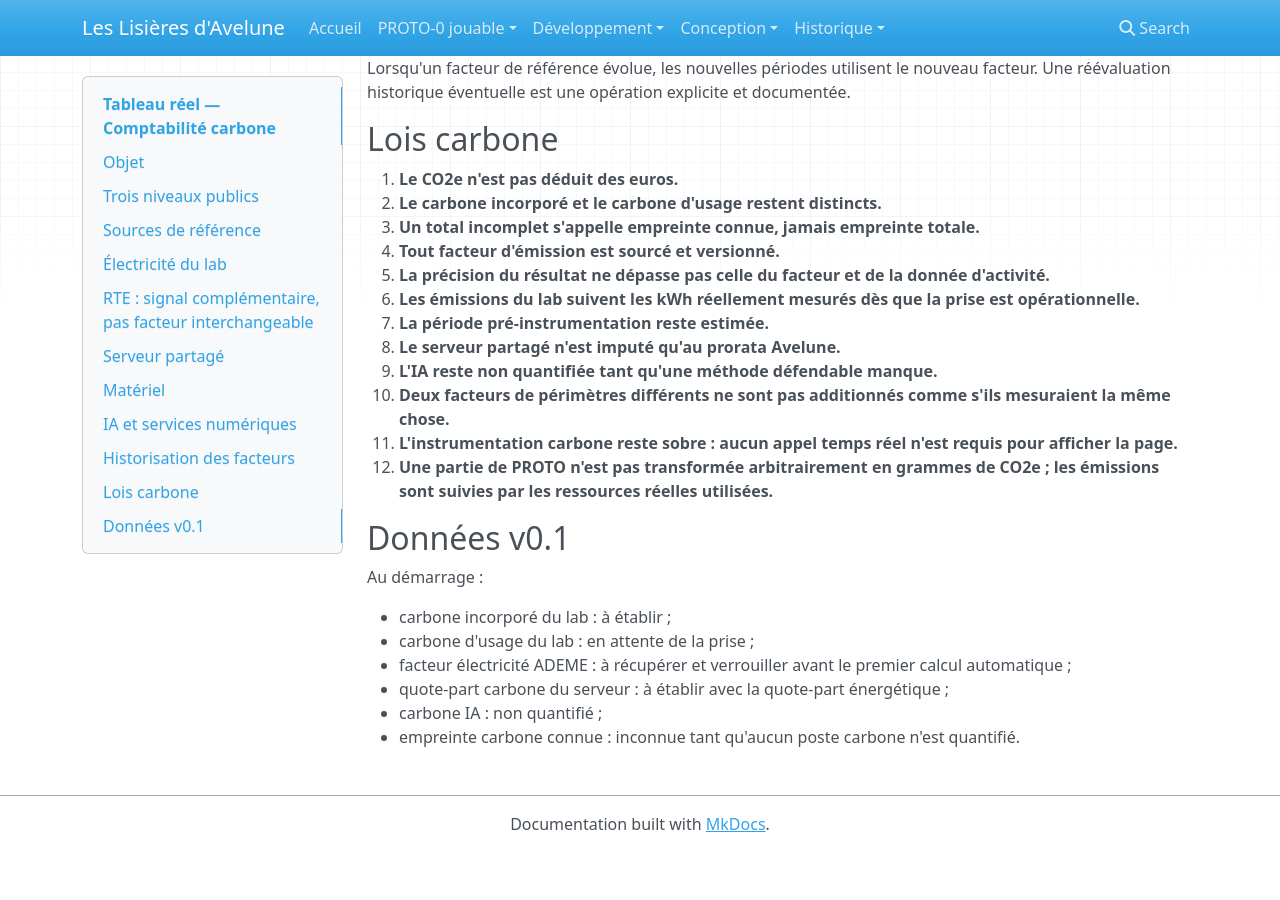
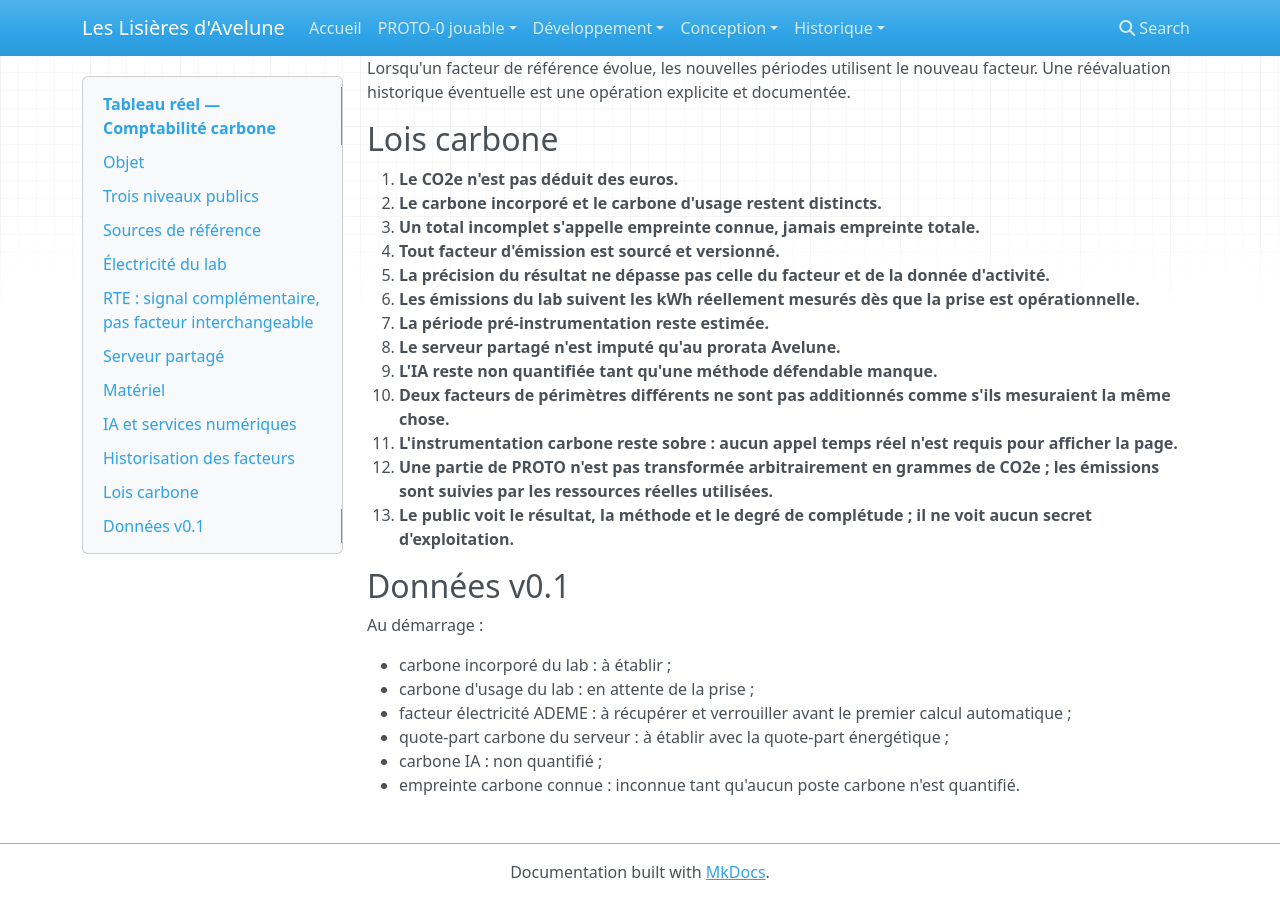
Before and after one commit to Abeliome-Officiel/les-lisieres-avelune, an MkDocs documentation site: the page built from docs/real/CARBON_ACCOUNTING.md, in a window 1280 px wide and 900 px high, scrolled down 2220 px. Built offline with MkDocs 1.6.1, drawn with Linux system fonts in a browser that asks for light colours; nearby versions of some CDN libraries; before the commit the page ends 3072 px from its top, so only the background shows below that.

Commit message:
docs: verrouiller le périmètre carbone public

```diff
--- a/docs/real/CARBON_ACCOUNTING.md
+++ b/docs/real/CARBON_ACCOUNTING.md
@@ -94,6 +94,7 @@ Lorsqu'un facteur de référence évolue, les nouvelles périodes utilisent le n
 10. **Deux facteurs de périmètres différents ne sont pas additionnés comme s'ils mesuraient la même chose.**
 11. **L'instrumentation carbone reste sobre : aucun appel temps réel n'est requis pour afficher la page.**
 12. **Une partie de PROTO n'est pas transformée arbitrairement en grammes de CO2e ; les émissions sont suivies par les ressources réelles utilisées.**
+13. **Le public voit le résultat, la méthode et le degré de complétude ; il ne voit aucun secret d'exploitation.**
 
 ## Données v0.1
 
```
